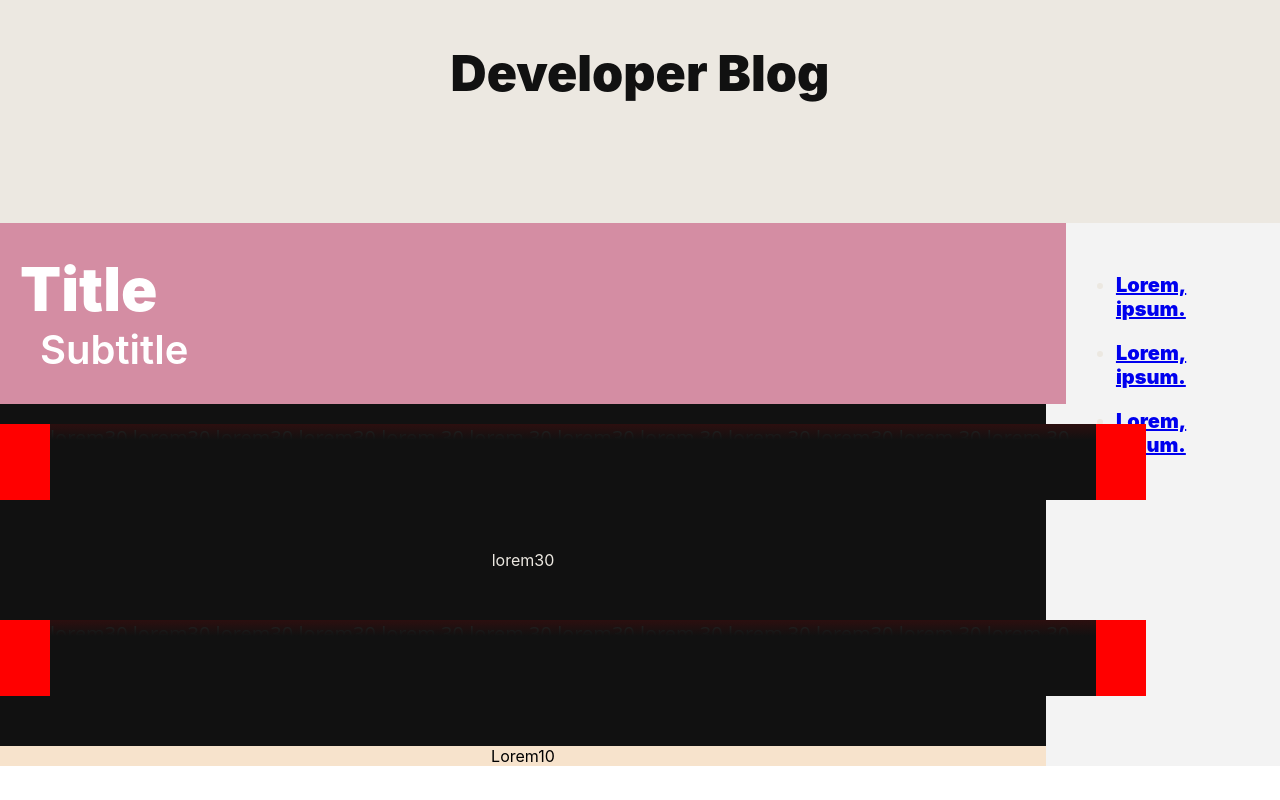
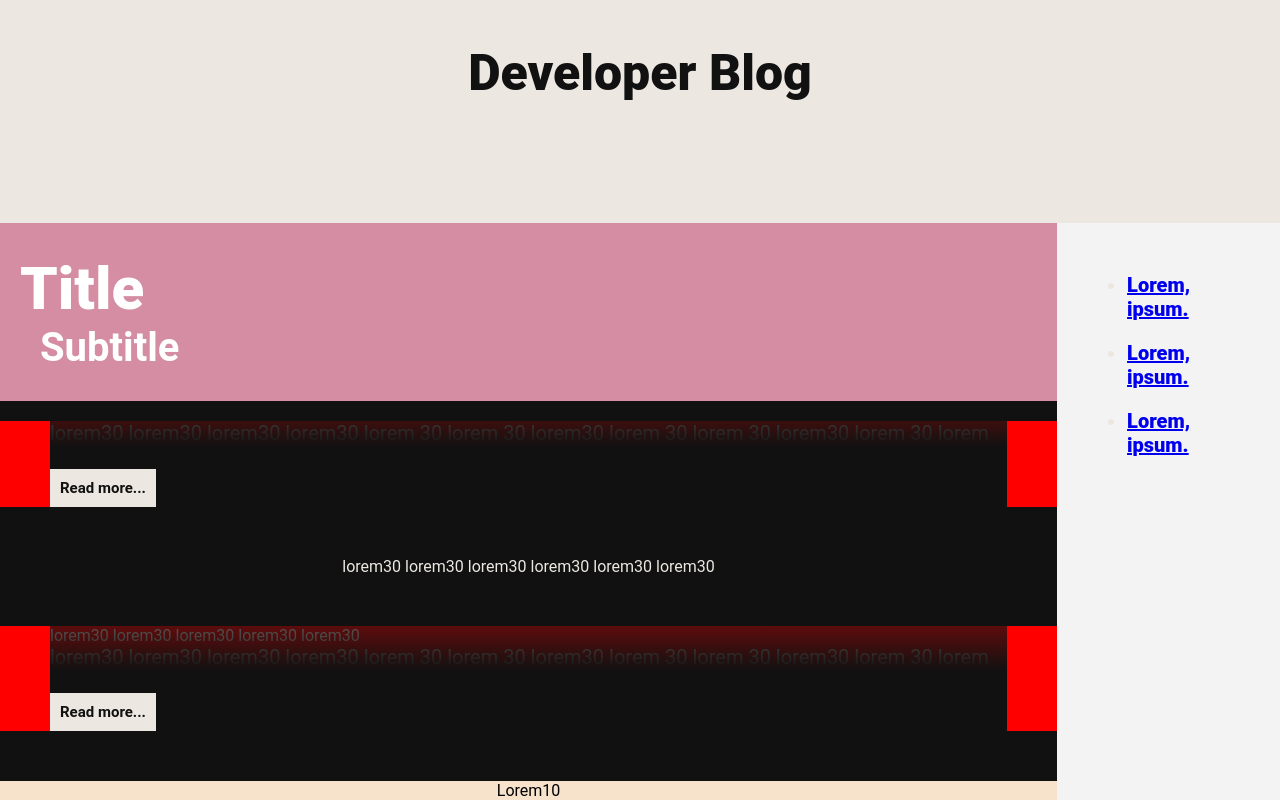
Before and after one commit to shalant/react-blog-object-is-a, a React (Create React App) app: page / in a window 1280 px wide. Shown: the part 477-1277 px from the top of the page. Before the commit the page ends 1243 px from the top, so only its background shows below. Built offline with nearby package versions, Linux system fonts and the light colour scheme.

Commit message:
partially debugged wow! 3120

```diff
--- a/src/App.js
+++ b/src/App.js
@@ -1,4 +1,5 @@
-import './App.css';
+import React from 'react';
+import './styles/normalise.css';
 
 import BlogPage from './components/BlogPage';
 
--- a/src/components/Post.js
+++ b/src/components/Post.js
@@ -20,11 +20,12 @@ function Post() {
             </div>
 
             <div className='section section3'>
-                lorem30
+                lorem30 lorem30 lorem30 lorem30 lorem30 lorem30
                 {/* Gallery */}
             </div>
 
             <div className='section section4'>
+            lorem30 lorem30 lorem30 lorem30 lorem30
                 <WriteUp />
             </div>
 
--- a/src/components/WriteUp.js
+++ b/src/components/WriteUp.js
@@ -1,8 +1,19 @@
-import React from 'react';
+import React, { useEffect, useRef } from 'react';
 
 import '../styles/write_up_styles.css';
 
 function WriteUp() {
+    const CopyWriteRef = useRef();
+    const text_threshold = 500;
+
+    useEffect(() => {
+        const copywrite = CopyWriteRef.current;
+
+        // if (copywrite.getBoundingClientRed().height > text_threshold) {
+        //     copywrite.style.height = `${text_threshold}px`;
+        // }
+    })
+
   return (
     <div className='write_up'>
         <div className='copyright'>
--- a/src/index.css
+++ /dev/null
@@ -1,13 +0,0 @@
-body {
-  margin: 0;
-  font-family: -apple-system, BlinkMacSystemFont, 'Segoe UI', 'Roboto', 'Oxygen',
-    'Ubuntu', 'Cantarell', 'Fira Sans', 'Droid Sans', 'Helvetica Neue',
-    sans-serif;
-  -webkit-font-smoothing: antialiased;
-  -moz-osx-font-smoothing: grayscale;
-}
-
-code {
-  font-family: source-code-pro, Menlo, Monaco, Consolas, 'Courier New',
-    monospace;
-}
--- a/src/index.js
+++ b/src/index.js
@@ -1,15 +1,9 @@
 import React from 'react';
 import ReactDOM from 'react-dom';
-import './index.css';
 import App from './App';
 import reportWebVitals from './reportWebVitals';
 
-ReactDOM.render(
-  <React.StrictMode>
-    <App />
-  </React.StrictMode>,
-  document.getElementById('root')
-);
+ReactDOM.render(<App />, document.getElementById('root'));
 
 // If you want to start measuring performance in your app, pass a function
 // to log results (for example: reportWebVitals(console.log))
--- a/src/styles/write_up_styles.css
+++ b/src/styles/write_up_styles.css
@@ -8,7 +8,7 @@
 
 .copyright {
     height: fit-content;
-
+    /* height: 500px; */
     font-size: 20px;
 
     overflow: hidden;
@@ -17,9 +17,25 @@
 .blur {
     width: 100%;
     height: 200px;
+    /* display: none; */
     position: absolute;
     bottom: 0;
+    z-index: 8;
 
     background-image: linear-gradient(to top, #111111 0%, #111111 30%, transparent 100%);
     /* background-image: linear-gradient(to top, red 0%, red 30%, transparent 100%); */
 }
+
+.read_more {
+    padding: 10px;
+    width: fit-content;
+    /* display: none; */
+    position: relative;
+    z-index: 9;
+
+    color: #111111;
+    font-size: 15px;
+    font-weight: 600;
+
+    background-color: #ece8e1;
+}
```
Also changed, not shown: public/index.html (+1 -21 lines), src/setupTests.js (deleted, +0 -5 lines), src/App.css (deleted), src/logo.svg (deleted), 1 other file (tests, documents, lock files or other folders).
